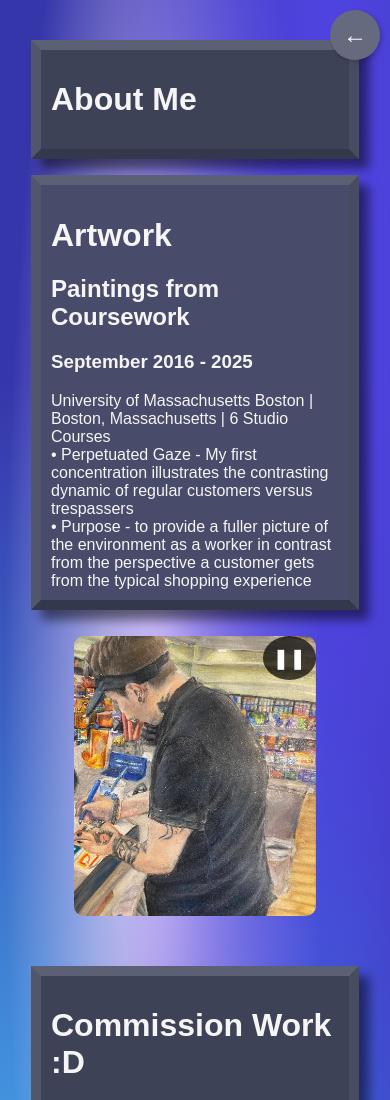
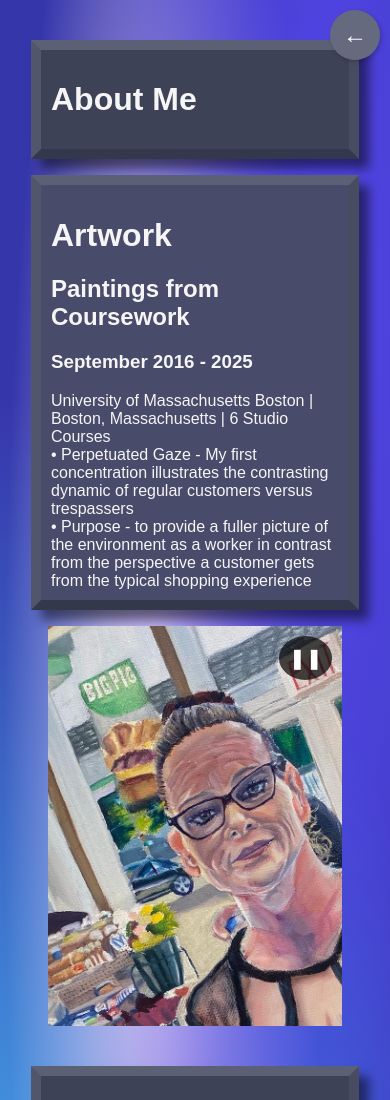
Before and after one commit to LisandroVGH/LisandroVGH.github.io, a plain HTML site: page Aboutme.html in a window 390 px wide. Shown: the top 1100 px of the page. Drawn offline with Linux system fonts and the light colour scheme.

Commit message:
slideshow with previews
as requested in issue #1

```diff
--- a/carousel.js
+++ b/carousel.js
@@ -1,29 +1,45 @@
 document.addEventListener('DOMContentLoaded', () => {
     const track = document.querySelector('.am-carousel-track');
     const items = document.querySelectorAll('.am-carousel-item');
-    const visibleItems = 1; // Adjust to match the new image size
     const itemWidth = items[0].getBoundingClientRect().width;
-    let currentIndex = 0;
+    let currentIndex = 1; // Start with the second item as the center one
     let autoSlideInterval;
 
+    function updateClasses() {
+        items.forEach((item, index) => {
+            item.classList.remove('center');
+            item.classList.remove('left');
+            item.classList.remove('right');
+            if (index === currentIndex) {
+                item.classList.add('center');
+            } else if (index === currentIndex - 1) {
+                item.classList.add('left');
+            } else if (index === currentIndex + 1) {
+                item.classList.add('right');
+            }
+        });
+    }
+
     function moveCarousel() {
-        const translateX = -(currentIndex * itemWidth);
+        const translateX = -((currentIndex - 1) * itemWidth);
         track.style.transition = "transform 0.5s ease";
         track.style.transform = `translateX(${translateX}px)`;
+        updateClasses();
     }
 
     function wrapAround() {
-        if (currentIndex >= items.length) {
-            currentIndex = 0;
+        if (currentIndex >= items.length - 1) {
+            currentIndex = 1;
             track.style.transition = "none";
-            track.style.transform = "translateX(0px)";
+            track.style.transform = `translateX(-${itemWidth}px)`;
         }
-        if (currentIndex < 0) {
-            currentIndex = items.length - visibleItems;
-            const translateX = -(currentIndex * itemWidth);
+        if (currentIndex < 1) {
+            currentIndex = items.length - 2;
+            const translateX = -((currentIndex - 1) * itemWidth);
             track.style.transition = "none";
             track.style.transform = `translateX(${translateX}px)`;
         }
+        updateClasses();
     }
 
     function autoSlide() {
@@ -53,57 +69,6 @@ document.addEventListener('DOMContentLoaded', () => {
         }
     });
 
-    const newTrack = document.querySelector('.new-carousel-track');
-    const newItems = document.querySelectorAll('.new-carousel-item');
-    const newVisibleItems = 1; // Adjust to match the new image size
-    const newItemWidth = newItems[0].getBoundingClientRect().width;
-    let newCurrentIndex = 0;
-    let newAutoSlideInterval;
-
-    function moveNewCarousel() {
-        const translateX = -(newCurrentIndex * newItemWidth);
-        newTrack.style.transition = "transform 0.5s ease";
-        newTrack.style.transform = `translateX(${translateX}px)`;
-    }
-
-    function wrapNewAround() {
-        if (newCurrentIndex >= newItems.length) {
-            newCurrentIndex = 0;
-            newTrack.style.transition = "none";
-            newTrack.style.transform = "translateX(0px)";
-        }
-        if (newCurrentIndex < 0) {
-            newCurrentIndex = newItems.length - newVisibleItems;
-            const translateX = -(newCurrentIndex * newItemWidth);
-            newTrack.style.transition = "none";
-            newTrack.style.transform = `translateX(${translateX}px)`;
-        }
-    }
-
-    function autoNewSlide() {
-        newCurrentIndex++;
-        moveNewCarousel();
-        setTimeout(wrapNewAround, 500);
-    }
-
-    function startNewAutoSlide() {
-        newAutoSlideInterval = setInterval(autoNewSlide, 3000); // Change slide every 3 seconds
-    }
-
-    function stopNewAutoSlide() {
-        clearInterval(newAutoSlideInterval);
-    }
-
-    startNewAutoSlide();
-
-    const newControlButton = document.getElementById('new-carousel-control');
-    newControlButton.addEventListener('click', () => {
-        if (newControlButton.textContent === '❚❚') {
-            stopNewAutoSlide();
-            newControlButton.textContent = '▶';
-        } else {
-            startNewAutoSlide();
-            newControlButton.textContent = '❚❚';
-        }
-    });
+    // Initialize the carousel
+    moveCarousel();
 });
--- a/styles.css
+++ b/styles.css
@@ -326,11 +326,14 @@ body.resume-page {
 }
 
 .am-carousel {
-    width: 80%;
-    max-width: 800px;
+    width: 90%;
+    max-width: 1200px;
     overflow: hidden;
     position: relative;
     margin: 0 auto; /* Center the carousel horizontally */
+    display: flex;
+    justify-content: center;
+    align-items: center;
 }
 
 .am-carousel-track {
@@ -338,14 +341,30 @@ body.resume-page {
     transition: transform 0.5s ease;
 }
 
-.am-carousel-item, .new-carousel-item {
-    min-width: calc(100% / 1); /* Show one image at a time */
+.am-carousel-item {
+    min-width: 33.33%; /* Each image takes up one-third of the carousel width */
     box-sizing: border-box;
     padding: 10px;
-    height: 600px; /* Set a larger fixed height for all items */
+    height: 600px; /* Set a larger fixed height for side items */
+    opacity: 0.5;
+    transition: opacity 0.5s ease, transform 0.5s ease;
 }
 
-.am-carousel-item img, .new-carousel-item img {
+.am-carousel-item.center {
+    opacity: 1;
+    transform: scale(2.5); /* Scale up the center image significantly */
+    height: 600px; /* Ensure the height is the same as side items */
+    z-index: 1; /* Ensure the center image is on top */
+}
+
+.am-carousel-item.center img {
+    width: auto;
+    height: 100%; /* Ensure the image is not cropped */
+    max-width: 100%;
+    object-fit: contain; /* Ensure the image maintains its aspect ratio */
+}
+
+.am-carousel-item img {
     width: 100%;
     height: 100%; /* Ensure the image covers the area */
     object-fit: cover; /* Crop the image to fit */
@@ -355,26 +374,31 @@ body.resume-page {
 
 /* Media Query for smaller screens */
 @media (max-width: 768px) {
-    .am-carousel-item, .new-carousel-item {
+    .am-carousel-item {
+        display: none; /* Hide all items */
+    }
+
+    .am-carousel-item.center {
+        display: block; /* Show only the center item */
+        height: 500px; /* Adjust height for smaller screens */
+    }
+}
+
+@media (max-width: 480px) {
+    .am-carousel-item.center {
         height: 400px; /* Adjust height for smaller screens */
     }
 }
 
-@media (max-width: 480px) {
-    .am-carousel-item, .new-carousel-item {
-        height: 300px; /* Adjust height for smaller screens */
-    }
-}
-
 @media (max-width: 375px) {
-    .am-carousel-item, .new-carousel-item {
-        height: 250px; /* Adjust height for iPhone SE and similar devices */
+    .am-carousel-item.center {
+        height: 300px; /* Adjust height for iPhone SE and similar devices */
     }
 }
 
 @media (max-width: 320px) {
-    .am-carousel-item, .new-carousel-item {
-        height: 200px; /* Adjust height for smaller Android phones */
+    .am-carousel-item.center {
+        height: 250px; /* Adjust height for smaller Android phones */
     }
 }
 
```
Also changed, not shown: Aboutme.html (+0 -1 lines).
